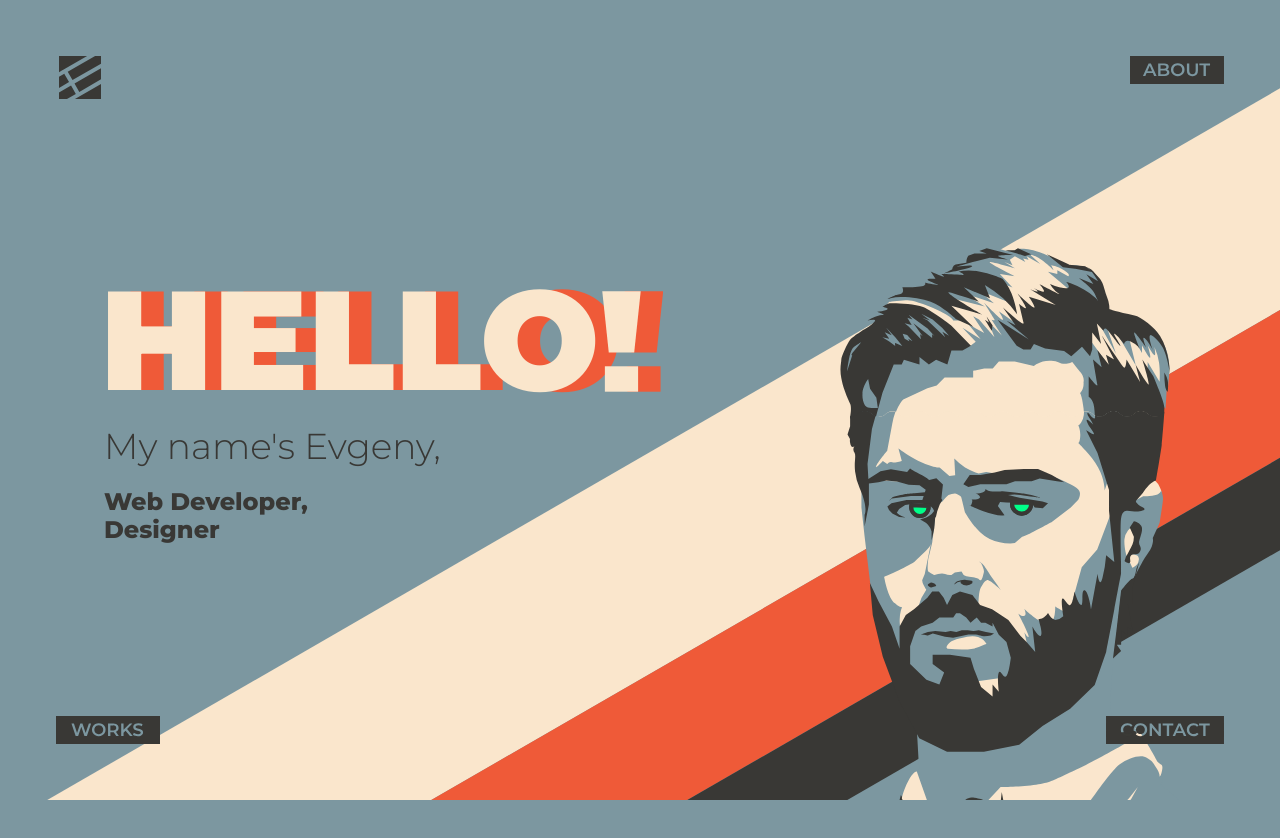
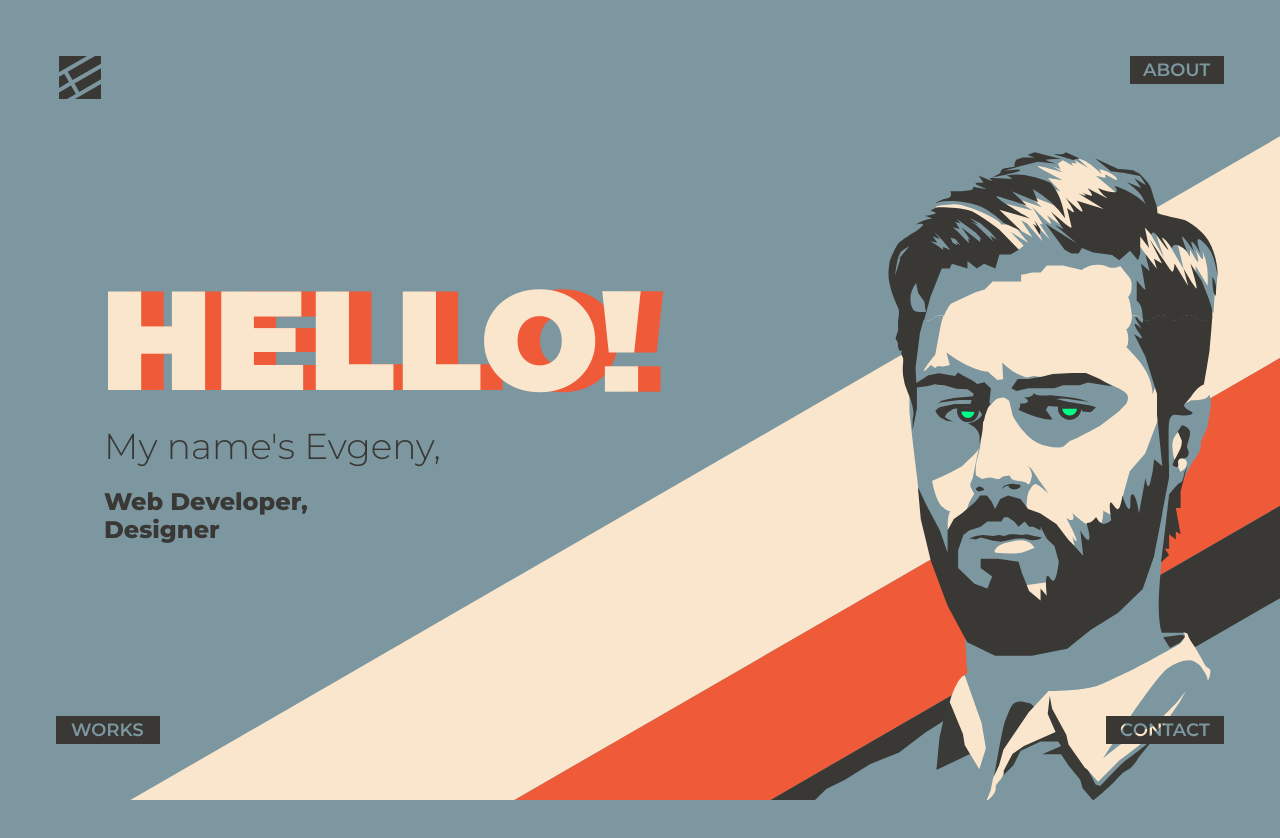
Before and after one commit to gitty-git/portfolio, a Vue app: page / in a window 1280 px wide. Shown: the top 838 px of the page. Built offline with nearby package versions, Linux system fonts and the light colour scheme.

Commit message:
responsiveness fixing

```diff
--- a/src/components/About.vue
+++ b/src/components/About.vue
@@ -47,7 +47,11 @@ export default {
         const about = ref(null)
 
         const setShowAbout = () => {
-            const cond1 = scrollY > about.value.offsetTop - about.value.offsetHeight * 0.66
+            let multiplier = 0.66
+            if (innerWidth <= 768) {
+                multiplier = 1.2
+            }
+            const cond1 = scrollY > about.value.offsetTop - about.value.offsetHeight * multiplier
             const cond2 = scrollY < about.value.offsetTop + about.value.offsetHeight * 0.66
 
             showAbout.value = cond1 && cond2
--- a/src/components/Contact.vue
+++ b/src/components/Contact.vue
@@ -1,6 +1,6 @@
 <template>
     <div ref="contact" id="contact"
-         class="sm:h-screen sm:mt-0 mt-16 mb-36 sm:mb-0 px-2 flex justify-center items-center flex-col">
+         class="sm:h-screen sm:mt-0 mt-16 px-2 flex justify-center items-center flex-col">
         <h1 ref="title" class="font-black opacity-90 text-5xl sm:text-8xl">EMAIL ME</h1>
         <div ref="wrapper" class="flex justify-center items-center flex-col">
             <div @click="$refs.nameRef.focus()" class="w-full mt-16 relative">
@@ -98,7 +98,7 @@
                     leave-active-class="transition transform duration-200 ease-in"
                     leave-to-class="translate-y-full opacity-0"
             >
-                <div v-if="showBtn" class="absolute bottom-0 sm:bottom-40">
+                <div v-if="showBtn">
                     <transition
                             mode="out-in"
                             enter-active-class="transition transform duration-200 ease-out"
--- a/src/components/Home.vue
+++ b/src/components/Home.vue
@@ -8,7 +8,7 @@
                     appear
             >
                 <div ref="stripes" class="absolute w-full h-screen">
-                    <div class="z-0 absolute top-1/2 xl:mt-24 -mt-24 2xl:top-1/2 -right-3/4 transform -rotate-30">
+                    <div class="z-0 absolute top-1/2 xl:mt-24 -mt-12 2xl:top-1/2 -right-3/4 transform -rotate-30">
                         <transition
                                 enter-active-class="transition delay-300 transform duration-1000 ease-in"
                                 enter-from-class="translate-x-full opacity-0"
@@ -72,9 +72,10 @@
                         enter-from-class="rotate-30 translate-x-full translate-y-1/3 opacity-0"
                         appear
                 >
-                    <div class="z-10 lg:h-screen transform lg:fixed block overflow-hidden flex items-center flex-col
-                justify-end 2xl:right-16 xl:-right-4 -right-10 bottom-0"
-                         ref="me"
+                    <div
+                            class="z-10 lg:h-screen transform -mr-12 xl:mr-0 lg:fixed block overflow-hidden flex items-center flex-col
+                                justify-end 2xl:right-16 xl:-right-4 -right-10 bottom-0"
+                            ref="me"
                     >
                         <div ref="topHead" class="z-10 h-1/3 flex flex items-end">
                             <TopHead
@@ -116,7 +117,7 @@
                             </div>
                         </div>
 
-                        <div ref="rest" class="z-10 xl:mb-0 lg:-mb-36 -mb-64 lg:h-2/3 flex items-start">
+                        <div ref="rest" class="z-10 xl:mb-0 lg:-mb-12 -mb-64 lg:h-2/3 flex items-start">
                             <Rest class="rest sm:mb-0 mb-24 2xl:w-2xl-head xl:w-xl-head md:w-md-head w-sm-head"/>
                         </div>
                     </div>
@@ -184,7 +185,6 @@ export default {
                 })
             })
         }
-
         const translateMeTopAndRest = () => {
             if (home.value) {
                 const homeRect = home.value.getBoundingClientRect()
```
Also changed, not shown: src/components/Works.vue (+0 -10 lines).
